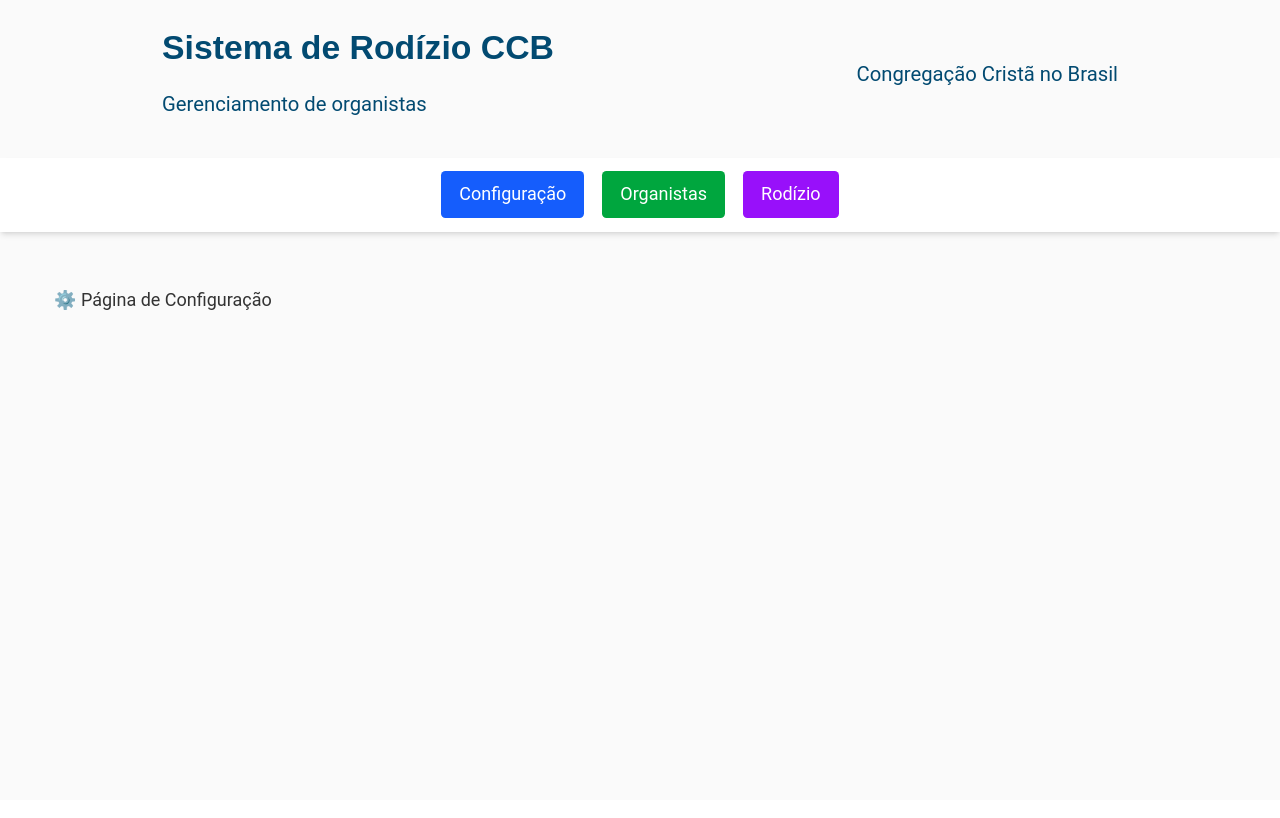
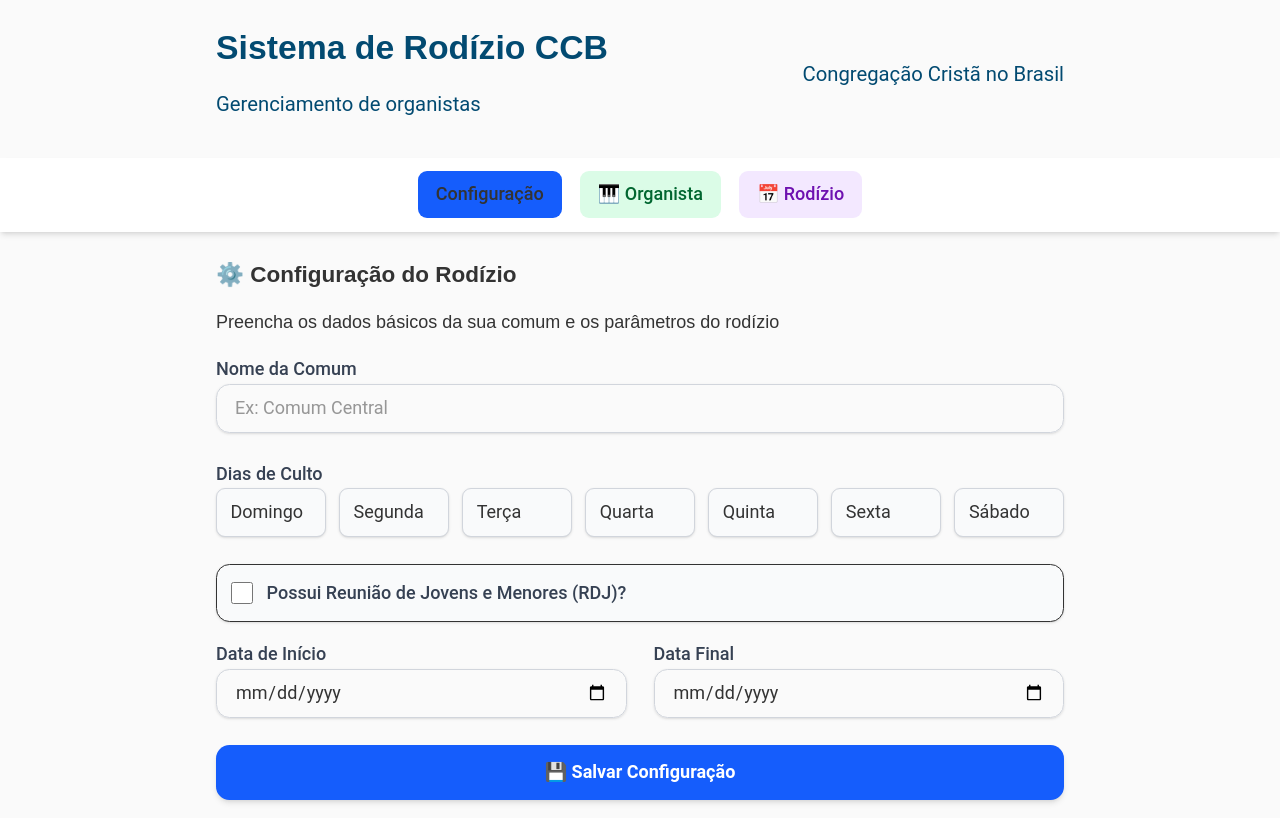
Before and after one commit to Andersonsilvamota/rodizio-organista-ccb, a React (Vite) app: page /configuracao in a window 1280 px wide. Built offline with nearby package versions, Linux system fonts and the light colour scheme.

Commit message:
chore: add configuration page

```diff
--- a/src/App.tsx
+++ b/src/App.tsx
@@ -1,11 +1,9 @@
 import React, { useState } from "react";
 import { format, eachDayOfInterval, startOfMonth, endOfMonth, addMonths } from "date-fns";
 import { Header } from './components/Header';
-import { BrowserRouter as Router, Routes, Route, Link } from "react-router-dom";
+import { BrowserRouter as Router, Routes, Route, Link, NavLink } from "react-router-dom";
+import Configuracao from "./pages/Configuracao";
 
-function  PageConfiguracao() {
-  return <div className="p-6">⚙️ Página de Configuração</div>;
-}
 
 function PageOrganista() {
   return <div className="p-6">🎹 Página de Organistas</div>;
@@ -91,6 +89,8 @@
 }
 
 export default function App() {
+  const activeClass = "px-4 py-2 rounded-lg font-medium text-white shadow-md";
+  const baseClass = "px-4 py-2 rounded-lg font-medium transition";
   const [config, setConfig] = useState<Configuracao>({
     nomeComum: "",
     diasCulto: [0, 3, 5], // Exemplo: Dom, Qua, Sex
@@ -173,29 +173,42 @@
       <div className="min-h-screen bg-neutral-50 flex flex-col">
         <Header />
         <nav className="w-full bg-white shadow-md flex justify-center gap-4 p-3">
-          <Link
+          <NavLink
             to="/configuracao"
-            className="px-4 py-2 bg-blue-600 text-white rounded-sm hover:bg-blue-700 transition"
+            className={({ isActive }) =>
+              `${baseClass} ${
+                isActive ? "bg-blue-600" : "bg-blue-100 text-blue-800 hover:bg-blue-200"
+              }`
+            }
           >
             Configuração
-          </Link>
-          <Link
+          </NavLink>
+          <NavLink
             to="/organista"
-            className="px-4 py-2 bg-green-600 text-white rounded-sm hover:bg-green-700 transition"
+            className={({ isActive }) =>
+              `${baseClass} ${
+                isActive ? "bg-green-600" : "bg-green-100 text-green-800 hover:bg-green-200"
+              }`
+            }
           >
-            Organistas
-          </Link>
-          <Link
+            🎹 Organista
+          </NavLink>
+
+          <NavLink
             to="/rodizio"
-            className="px-4 py-2 bg-purple-600 text-white rounded-sm hover:bg-purple-700 transition"
+            className={({ isActive }) =>
+              `${baseClass} ${
+                isActive ? "bg-purple-600" : "bg-purple-100 text-purple-800 hover:bg-purple-200"
+              }`
+            }
           >
-            Rodízio
-          </Link>
+            📅 Rodízio
+          </NavLink>
         </nav>
-        <main className="flex-1 p-6 max-w-5xl mx-auto w-full">
+        <main className="">
           <Routes>
             <Route path="/" element={<PageRodizio />} />
-            <Route path="/configuracao" element={<PageConfiguracao />} />
+            <Route path="/configuracao" element={<Configuracao />} />
             <Route path="/organista" element={<PageOrganista />} />
             <Route path="/rodizio" element={<PageRodizio />} />
           </Routes>
--- a/src/components/Header.tsx
+++ b/src/components/Header.tsx
@@ -1,7 +1,7 @@
 export function Header() {
   return (
-    <header className="w-full bg-neutral-50 text-sky-900 p-4 shadow-md pl-32 pr-32">
-      <div className="container mx-auto px-4 pt-2">
+    <header className="w-full bg-neutral-50 text-sky-900 p-4 shadow-md pl-44 pr-44">
+      <div className="container mx-auto px-4 pt-2 ">
         <div className="flex items-center justify-between">
           <div>
             <h1 className="font-serif text-3xl font-bold text-primary">Sistema de Rodízio CCB</h1>
--- /dev/null
+++ b/src/pages/Configuracao.tsx
@@ -0,0 +1,139 @@
+import { useState } from "react";
+
+export default function Configuracao() {
+  const [form, setForm] = useState({
+    nomeComum: "",
+    diasCulto: [] as string[],
+    reuniaoJovens: false,
+    dataInicio: "",
+    dataFim: ""
+  });
+
+  const handleChange = (e: React.ChangeEvent<HTMLInputElement | HTMLSelectElement>) => {
+    const { name, value, type, checked } = e.target;
+    setForm((prev) => ({
+      ...prev,
+      [name]: type === "checkbox" ? checked : value,
+    }));
+  };
+
+  const handleDiasCulto = (dia: string) => {
+    setForm((prev) => ({
+      ...prev,
+      diasCulto: prev.diasCulto.includes(dia)
+        ? prev.diasCulto.filter((d) => d !== dia)
+        : [...prev.diasCulto, dia],
+    }));
+  };
+
+  const handleSubmit = (e: React.FormEvent) => {
+    e.preventDefault();
+    alert("✅ Configuração salva:\n\n" + JSON.stringify(form, null, 2));
+  };
+
+  // Data mínima: hoje
+  const today = new Date().toISOString().split("T")[0];
+   const minDataFinal = form.dataInicio
+  ? new Date(new Date(form.dataInicio).getTime() + 24 * 60 * 60 * 1000)
+      .toISOString()
+      .split("T")[0]
+  : today;
+  console.log("minDataFinal",minDataFinal)
+  return (
+    <div className="w-full bg-neutral-5 p-4 pl-44 pr-44">
+      <div className="container mx-auto px-4 pt-2">
+      <h2 className="text-xl font-semibold mb-4">⚙️ Configuração do Rodízio</h2>
+      <h3 className="">Preencha os dados básicos da sua comum e os parâmetros do rodízio</h3>
+      <form onSubmit={handleSubmit} className="space-y-6">
+
+        <div className="pb-6">
+          <label className="block font-medium mb-2 text-gray-700">Nome da Comum</label>
+          <input
+            type="text"
+            name="nomeComum"
+            value={form.nomeComum}
+            onChange={handleChange}
+            className="w-full border border-gray-300 rounded-xl px-4 py-2 shadow-sm focus:ring-2 focus:ring-blue-400 focus:border-blue-400 transition "
+            placeholder="Ex: Comum Central"
+          />
+        </div>
+
+        {/* Dias de Culto */}
+        <div className="pb-6">
+          <label className="block font-medium mb-2 text-gray-700">Dias de Culto</label>
+          <div className="grid grid-cols-2 sm:grid-cols-7 gap-3 ">
+            {["Domingo","Segunda","Terça","Quarta","Quinta","Sexta","Sábado"].map((dia) => (
+              <label
+                key={dia}
+                className={`cursor-pointer flex items-center gap-2 border px-3 py-2 rounded-lg shadow-sm transition ${
+                  form.diasCulto.includes(dia)
+                    ? "bg-blue-600 text-white border-blue-600"
+                    : "bg-gray-50 hover:bg-gray-100 border-gray-300"
+                }`}
+              >
+                <input
+                  type="checkbox"
+                  checked={form.diasCulto.includes(dia)}
+                  onChange={() => handleDiasCulto(dia)}
+                  className="hidden"
+                />
+                {dia}
+              </label>
+            ))}
+          </div>
+        </div>
+
+        {/* Reunião de Jovens */}
+        <div className=" flex items-center gap-3 p-3 border rounded-xl shadow-sm bg-gray-50">
+          <input
+            type="checkbox"
+            name="reuniaoJovens"
+            checked={form.reuniaoJovens}
+            onChange={handleChange}
+            className="h-5 w-5 accent-blue-600"
+          />
+          <span className="font-medium text-gray-700">
+            Possui Reunião de Jovens e Menores (RDJ)?
+          </span>
+        </div>
+
+        {/* Data de Início */}
+        <div className="grid grid-cols-1 sm:grid-cols-2 gap-6 pt-4 pb-6">
+          <div>
+            <label className="block font-medium mb-2 text-gray-700">Data de Início</label>
+            <input
+              type="date"
+              name="dataInicio"
+              value={form.dataInicio}
+              onChange={handleChange}
+              min={today}
+              className="w-full border border-gray-300 rounded-xl px-4 py-2 shadow-sm focus:ring-2 focus:ring-blue-400 focus:border-blue-400 transition"
+            />
+          </div>
+          <div>
+            <label className="block font-medium mb-2 text-gray-700">Data Final</label>
+            <input
+              type="date"
+              name="dataFim"
+              value={form.dataFim}
+              onChange={handleChange}
+              min={minDataFinal}
+              className="w-full border border-gray-300 rounded-xl px-4 py-2 shadow-sm focus:ring-2 focus:ring-blue-400 focus:border-blue-400 transition"
+            />
+          </div>
+        </div>
+
+
+
+        {/* Botão */}
+        <button
+          type="submit"
+          className="w-full bg-blue-600 text-white py-3 rounded-xl font-semibold shadow-md hover:bg-blue-700 transition "
+        >
+          💾 Salvar Configuração
+        </button>
+      </form>
+    </div>
+    </div>
+  );
+}
```
